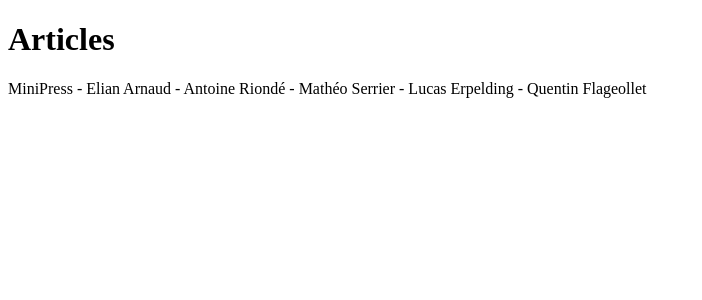
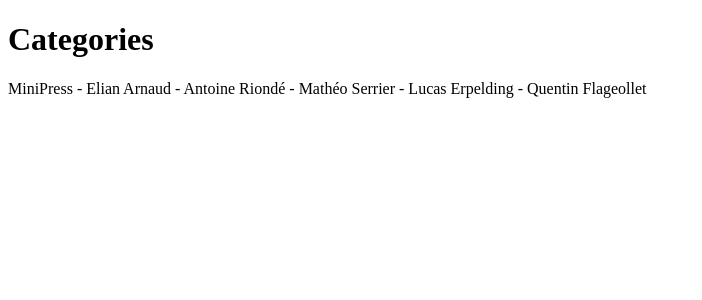
Before and after one commit to AntoineRionde/S4_ADWM2, a PHP site: template minipress.core/press.appli/src/templates/categories.twig in a window 1280 px wide. Shown: the part 70-370 px from the top of the page, without its empty margins (0-702 px from the left). Run offline with PHP 8.4, Linux system fonts and the light colour scheme; the template is opened without the code that fills it, so the values that code supplies are empty; some libraries are stand-ins or nearby versions.

Commit message:
modif mineur du template categories

```diff
--- a/minipress.core/press.appli/src/templates/categories.twig
+++ b/minipress.core/press.appli/src/templates/categories.twig
@@ -3,7 +3,7 @@
 {% block title %}Categories{% endblock %}
 
 {% block content %}
-    <h1>Articles</h1>
+    <h1>Categories</h1>
 <ul>
     {% for cat in categories %}
     <li>
```
